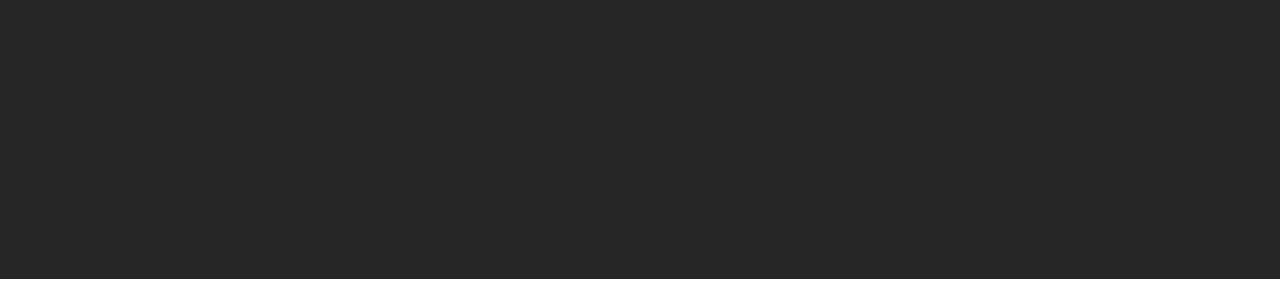
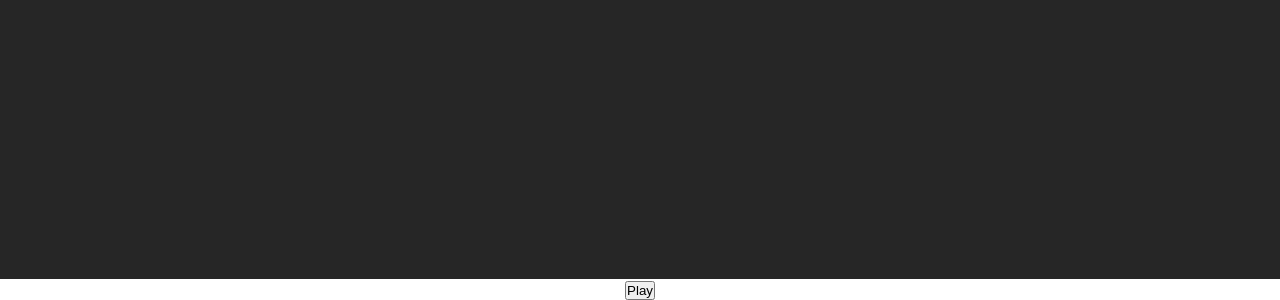
Before and after one commit to SparkDevTeams/WerewolfOnline, a React (Create React App) app in the folder react-werewolf/: page /waitingroom in a window 1280 px wide. Shown: the part 521-821 px from the top of the page. Before the commit the page ends 800 px from the top, so only its background shows below. Built offline with nearby package versions, Linux system fonts and the light colour scheme; a web font is replaced by a local one.

Commit message:
users in game page

```diff
--- a/react-werewolf/src/App.js
+++ b/react-werewolf/src/App.js
@@ -3,7 +3,7 @@
 import "./App.css";
 import HomePage from "./containers/homepage";
 import WaitingRoom from "./containers/waitingroom";
-// import Game from "./containers/game";
+import Game from "./containers/game";
 import { Switch, Route, BrowserRouter as Router } from "react-router-dom";
 
 class App extends Component {
@@ -20,7 +20,7 @@
           <Switch>
             <Route exact path="/" component={HomePage} />
             <Route exact path="/waitingroom" component={WaitingRoom}  />
-            {/* <Route exact path="/game" component={Game}  /> */}
+            <Route exact path="/game" component={Game}  />
           </Switch>
           </div>
       </Router>
--- a/react-werewolf/src/containers/game/index.js
+++ b/react-werewolf/src/containers/game/index.js
@@ -3,9 +3,27 @@
 There  could only be one of the Special Roles
 
 */
+import React, { useState, useEffect } from "react";
+import io from 'socket.io-client';
 
+let socket;
 
+const Game = ({ location }) => {
 
+    const [users, setUsers] = useState('');
+    const ENDPOINT = 'localhost:5000'
+    socket = io(ENDPOINT)
+
+    useEffect(() => {
+
+      socket.on('getusers', function(data){
+       setUsers(data);
+
+      });
+
+    }, [ENDPOINT, location.search])
+
+    console.log(users)
 let  roles = ["Villager","Doctor","AlphaWerewolf","Werewolf","Junior Werewolf","Detective",]
 
 const  random=(min,max)=>{
@@ -35,3 +53,16 @@
 //return
 return role;
 }
+return (
+    <div className="WaitingRoom">
+     <div className="main-container">
+      <div className="background-container">
+
+      </div>
+      </div>
+      </div>
+    );
+
+}
+
+export default Game;
--- a/react-werewolf/src/containers/waitingroom/index.js
+++ b/react-werewolf/src/containers/waitingroom/index.js
@@ -1,4 +1,5 @@
 import React, { useState, useEffect } from "react";
+import {Link} from "react-router-dom";
 import queryString from 'query-string';
 import io from 'socket.io-client';
 
@@ -30,6 +31,8 @@
 
   }, [ENDPOINT, location.search])
 
+  console.log(users)
+
     return (
       <div className="WaitingRoom">
        <div className="main-container">
@@ -39,6 +42,10 @@
 
         </div>
 
+        <Link  onClick={e => (users.length===10) ? e.preventDefault() : null} to={`/game`}>
+          <button type="submit"> Play</button>
+        </Link>
+
        </div>
       </div>
     );
```
